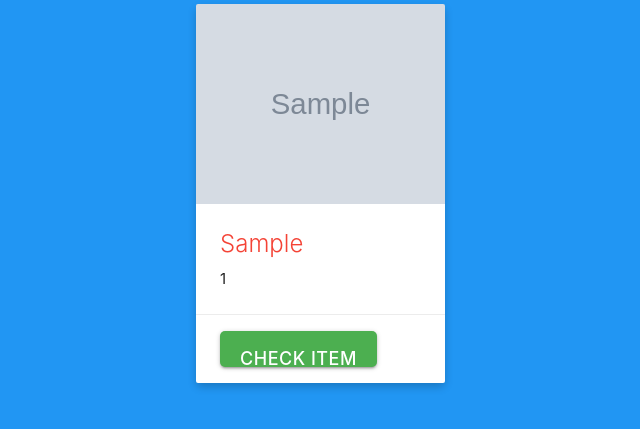
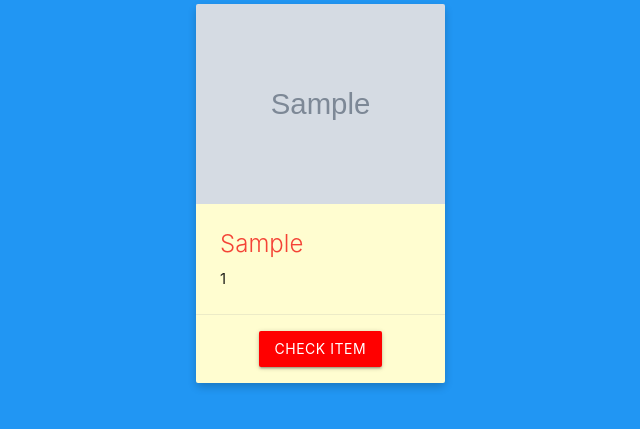
Before and after one commit to TriniWeb-Pirates/Pocket_Exchange_App, a Flask app: page /trending_page in a window 1280 px wide. Shown: the part 156-585 px from the top of the page, without its empty margins (21-661 px from the left). Run offline with Flask 3, Linux system fonts and the light colour scheme; tables that the repository leaves empty hold one stand-in row (values such as "Sample post"); grey boxes marked "Sample" are stand-in pictures; parts of the project's set-up code (start-up, migrations or seed data) failed here and were passed over; some web fonts are replaced.

Commit message:
leaderboard and trending css edits

```diff
--- a/App/templates/TrendingPage.html
+++ b/App/templates/TrendingPage.html
@@ -23,7 +23,7 @@
       box-shadow: 0 4px 8px 0 rgba(0, 0, 0, 0.2);
       transition: 0.3s;
       border-radius: 5px;
-      background-color: #fff;
+      background-color: #fffdd0;
       }
       .card:hover {
       box-shadow: 0 8px 16px 0 rgba(0, 0, 0, 0.2);
@@ -44,18 +44,16 @@
       font-weight: 500;
       margin-bottom: 10px;
       }
+      .card-action {
+      display: flex;
+      justify-content: center;
+      }
       .card-action a {
-      background-color: #4caf50;
-      color: #fff;
-      font-size: 18px;
-      font-weight: 500;
-      padding: 10px 20px;
-      border-radius: 5px;
-      text-transform: uppercase;
-      transition: 0.3s;
+      background-color: red;
+      text-align: center;
       }
       .card-action a:hover {
-      background-color: #ff8f00;
+      background-color: green;
       }
    </style>
 </head>
```
Also changed, not shown: App/templates/LeaderBoard.html (+9 -2 lines).
